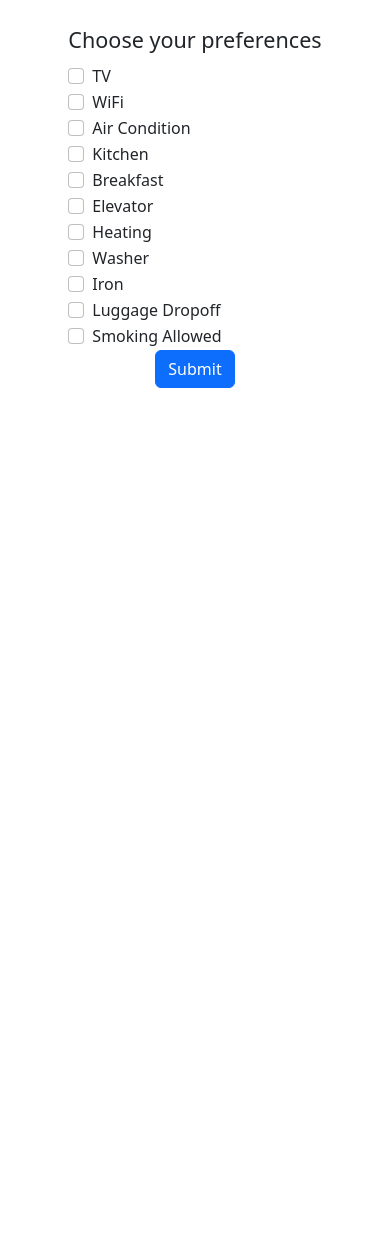
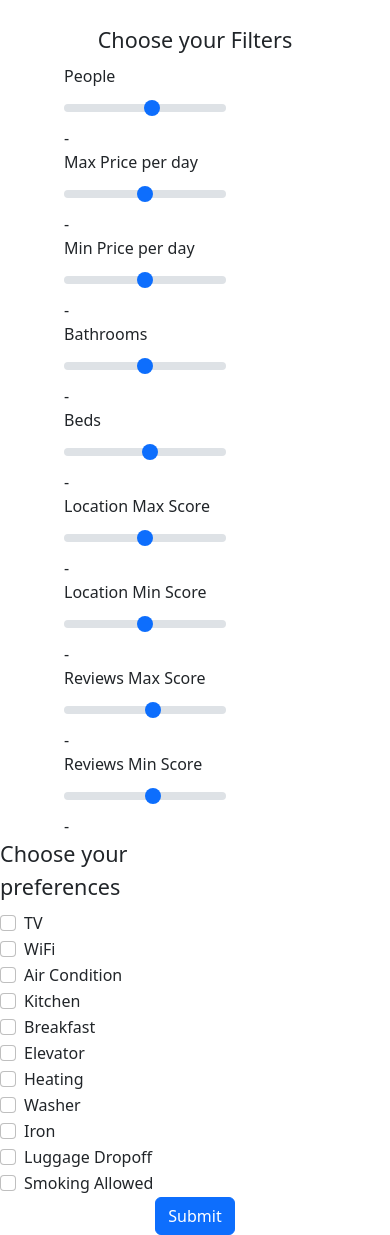
Before and after one commit to LydiaBal/Thesis, a Flask app: page /pref in a window 390 px wide. Shown: the part 66-1301 px from the top of the page. Before the commit the page ends 454 px from the top, so only its background shows below. Run offline with Flask 2, Linux system fonts and the light colour scheme.

Commit message:
Added Filters | Need to connect with data

```diff
--- a/Recommendation/templates/index.html
+++ b/Recommendation/templates/index.html
@@ -15,10 +15,60 @@
       </div>
   </nav>
   <br>
-  <form action="/results" style="display: flex; align-items: center; flex-direction: column;">
-  <fieldset>
-  <legend>Choose your preferences</legend>
-  <div class="col-sm-10">
+  <legend align="center">Choose your Filters</legend>
+  <form action="/results" style="display: flex; flex-direction: column;">
+  <div class="row row-cols-2 ">
+  <div class="col" style="margin-left: 4em; width:45%">
+  <div>
+  <label for="People" class="form-label">People</label>
+  <input type="range" class="form-range" min="1" max="12" id="People" name="People" oninput="amountpeople.value=People.value">
+  <output name="amountpeople" id="amountpeople" for="People">-</output>
+  </div>
+    <div>
+    <label for="maxPrice" class="form-label">Max Price per day</label>
+    <input type="range" class="form-range" min="0" max="1000" step="10" id="maxPrice" name="maxPrice" oninput="amountmaxprice.value= maxPrice.value">
+    <output name="amountmaxprice" id="amountmaxprice" for="maxPrice">-</output>
+    </div>
+    <div>
+      <label for="minPrice" class="form-label">Min Price per day</label>
+      <input type="range" class="form-range" min="0" max="1000" step="10" id="minPrice" name="minPrice" oninput="amountminprice.value= minPrice.value">
+      <output name="amountminprice" id="amountminprice" for="minPrice">-</output>
+      </div>
+    <div>
+      <label for="Bathrooms" class="form-label">Bathrooms</label>
+      <input type="range" class="form-range" min="1" max="17" id="Bathrooms" name="Bathrooms" oninput="amountbathrooms.value=Bathrooms.value">
+      <output name="amountbathrooms" id="amountbathrooms" for="Bathrooms">-</output>
+    </div>
+    <div>
+      <label for="Beds" class="form-label">Beds</label>
+      <input type="range" class="form-range" min="1" max="16" id="Beds" name="Beds" oninput="amountbeds.value=Beds.value">
+      <output name="amountbeds" id="amountbeds" for="Beds">-</output>
+    </div>
+    <div>
+      <label for="locationmaxscores" class="form-label">Location Max Score</label>
+      <input type="range" class="form-range" min="0" max="10" id="locationmaxscores" name="locationmaxscores" oninput="amountlocationmaxscores.value=locationmaxscores.value*1">
+      <output name="amountlocationmaxscores" id="amountlocationmaxscores" for="locationmaxscores">-</output>
+    </div>
+    <div>
+      <label for="locationminscores" class="form-label">Location Min Score</label>
+      <input type="range" class="form-range" min="0" max="10" id="locationminscores" name="locationminscores" oninput="amountlocationminscores.value=locationminscores.value*1">
+      <output name="amountlocationminscores" id="amountlocationminscores" for="locationminscores">-</output>
+    </div>
+    <div>
+      <label for="reviewsmaxscores" class="form-label">Reviews Max Score</label>
+      <input type="range" class="form-range" min="1" max="10" id="reviesmaxscores" name="reviewsmaxscores" oninput="amountreviewsmaxscores.value=reviewsmaxscores.value*10">
+      <output name="amountreviewsmaxscores" id="amountreviewsmaxscores" for="reviewsmaxscores">-</output>
+    </div>
+    <div>
+      <label for="reviewsminscores" class="form-label">Reviews Min Score</label>
+      <input type="range" class="form-range" min="1" max="10" id="reviesminscores" name="reviewsminscores" oninput="amountreviewsminscores.value=reviewsminscores.value*10">
+      <output name="amountreviewsminscores" id="amountreviewsminscores" for="reviewsminscores">-</output>
+    </div>
+  </div>
+  <div class="col" style="display: flex;
+  flex-direction: column;
+  justify-content: space-evenly;">
+    <legend>Choose your preferences</legend>
     <div class="form-check">
       <input class="form-check-input" type="checkbox" value="TV" name="action1" id="flexCheckDefault">
       <label class="form-check-label" for="flexCheckDefault"> TV </label>
@@ -64,10 +114,11 @@
       <label class="form-check-label" for="flexCheckDefault"> Smoking Allowed </label>
     </div>
   </div>
-  </fieldset>
-  <div>
+  </div>
+  <div style="align-self: center;">
     <button class="btn btn-primary" type="submit">Submit</button>
   </div>
   </form>
+</div>
 </body>
 </html>
--- a/Recommendation/templates/results.html
+++ b/Recommendation/templates/results.html
@@ -15,7 +15,7 @@
         </div>
     </nav>
     <br>
-    <h4 align="center">Recommendent Apartments</h4>
+    <h4 align="center">Recommended Apartments</h4>
     <br>
     <div class="row row-cols-3 " style="justify-content: space-evenly ;">
     {% for i in my_list %}
```
